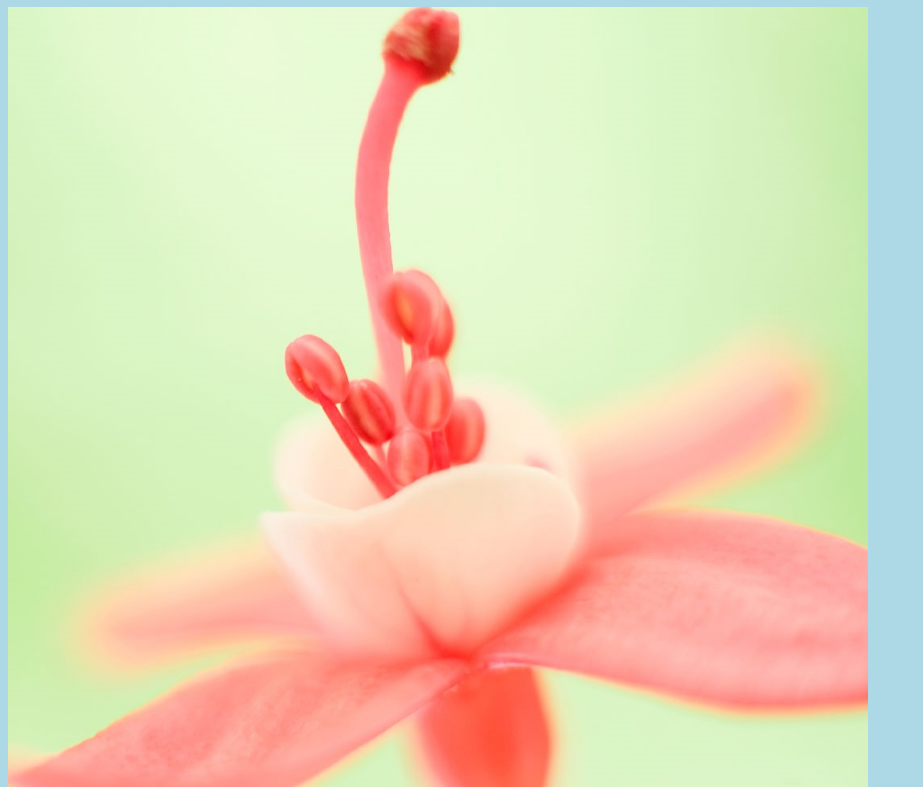
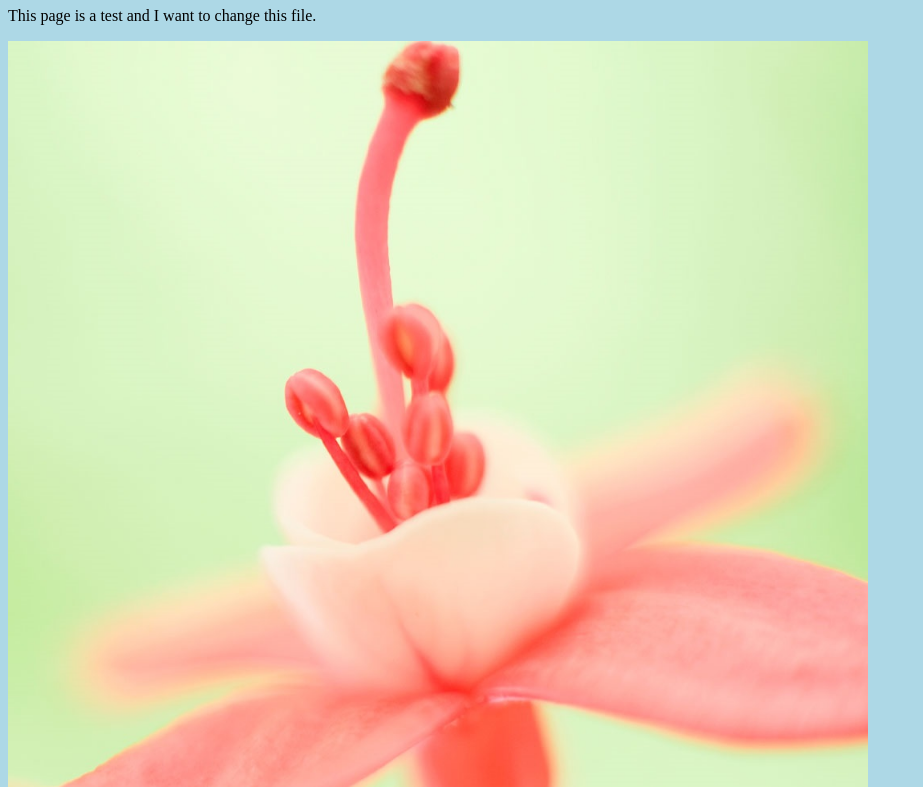
Before and after one commit to afpo/hello_word, a plain HTML site: page index.html in a window 1280 px wide. Shown: the part 73-860 px from the top of the page, without its empty margins (0-923 px from the left). Drawn offline with Linux system fonts and the light colour scheme.

Commit message:
new_madule_desing_function_infec

```diff
--- a/index.html
+++ b/index.html
@@ -1,12 +1,13 @@
 <!DOCTYPE html>
 <html>
 <head>
-<title>Hello World!</title>
+<title>Hello my World!</title>
 <link rel="stylesheet" href="bluestyle.css">
 </head>
 <body>
 
 <h1>Hello world!</h1>
+<p>This page is a test and I want to change this file.</p>
 <div><img src="img_hello_world.jpg" alt="Hello World from Space" style="width:100%;max-width:860px"></div>
 <p>This is the first file in my new Git Repo.</p>
 <p>This line is here to show how merging works.</p>
```
Also changed, not shown: ReadMe.txt.
